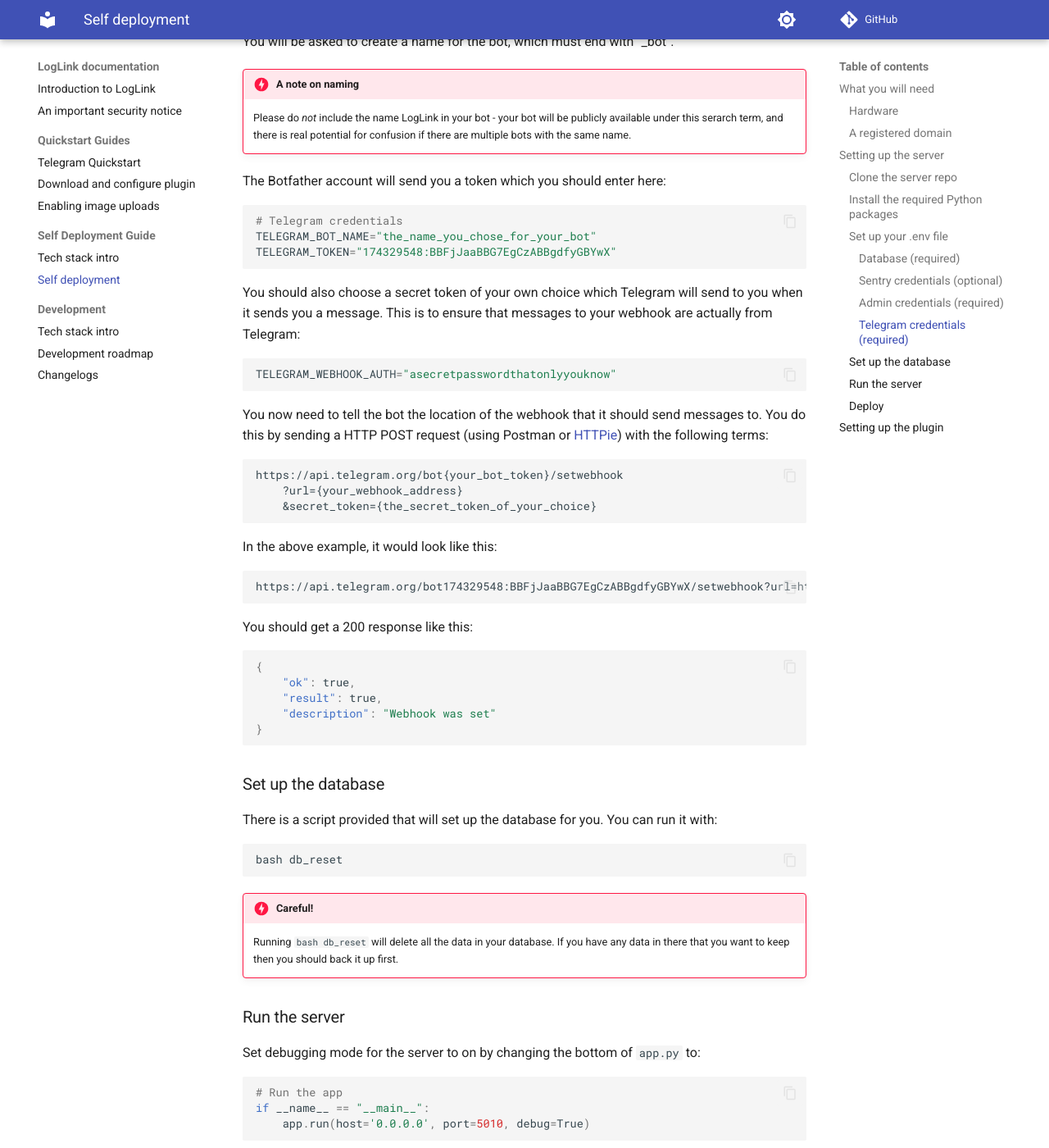
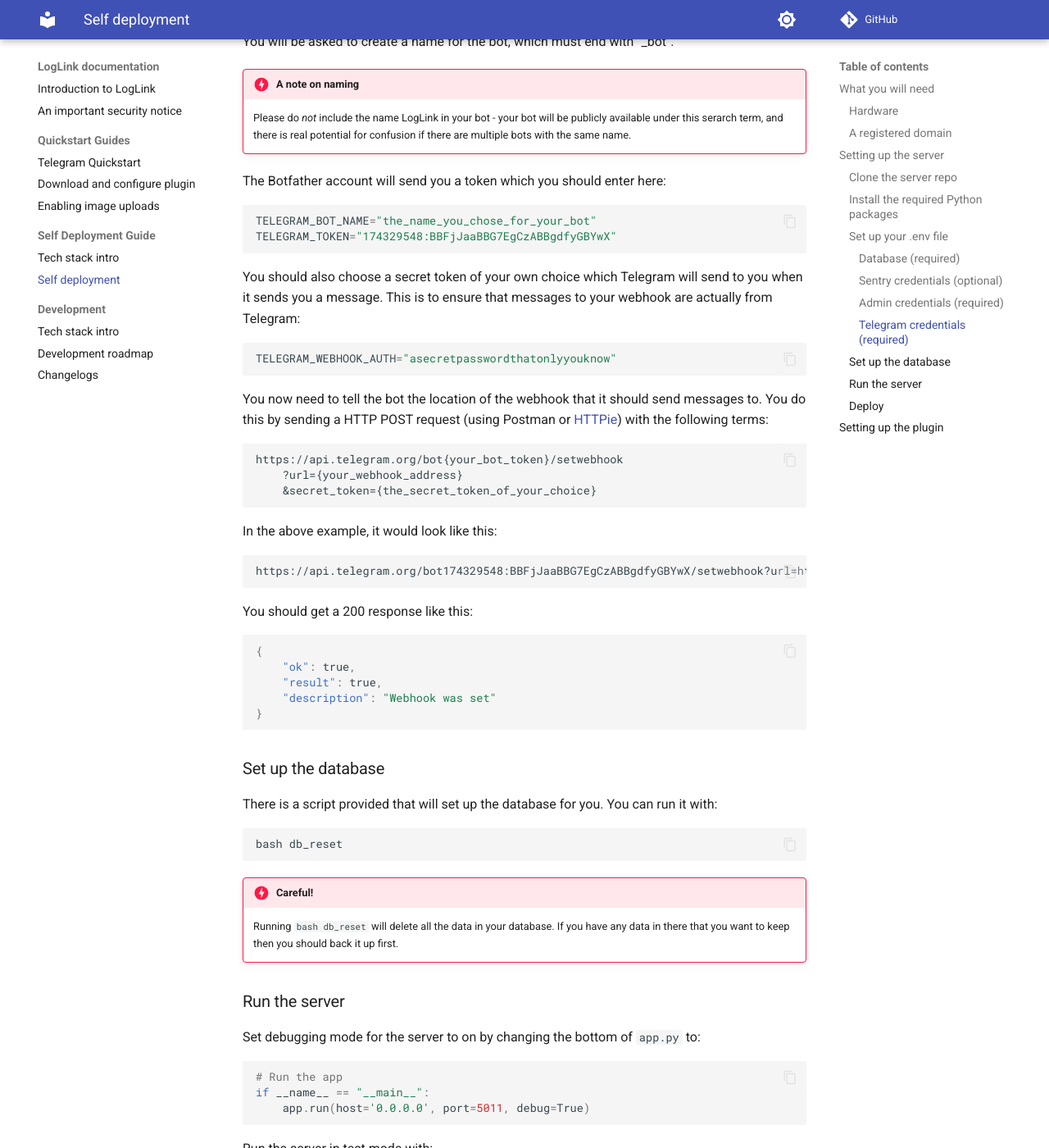
Before and after one commit to hankhank10/loglink-docs, an MkDocs documentation site: the page built from docs/self-deploy.md, in a window 1280 px wide and 1400 px high, scrolled down 2815 px. Shown: the whole window at 82% size. Built offline with MkDocs 1.6.1 and Material for MkDocs 9.7.7, drawn with Linux system fonts in a browser that asks for light colours; comment, search, counter and statistics services are not loaded.

Commit message:
Update self-deploy.md

````diff
--- a/docs/self-deploy.md
+++ b/docs/self-deploy.md
@@ -103,7 +103,6 @@
 The Botfather account will send you a token which you should enter here:
 
 ```py
-# Telegram credentials
 TELEGRAM_BOT_NAME="the_name_you_chose_for_your_bot"
 TELEGRAM_TOKEN="174329548:BBFjJaaBBG7EgCzABBgdfyGBYwX"
 ```
@@ -156,7 +155,7 @@
 ```py
 # Run the app
 if __name__ == "__main__":
-    app.run(host='0.0.0.0', port=5010, debug=True)
+    app.run(host='0.0.0.0', port=5011, debug=True)
 ```
 
 Run the server in test mode with:
````
